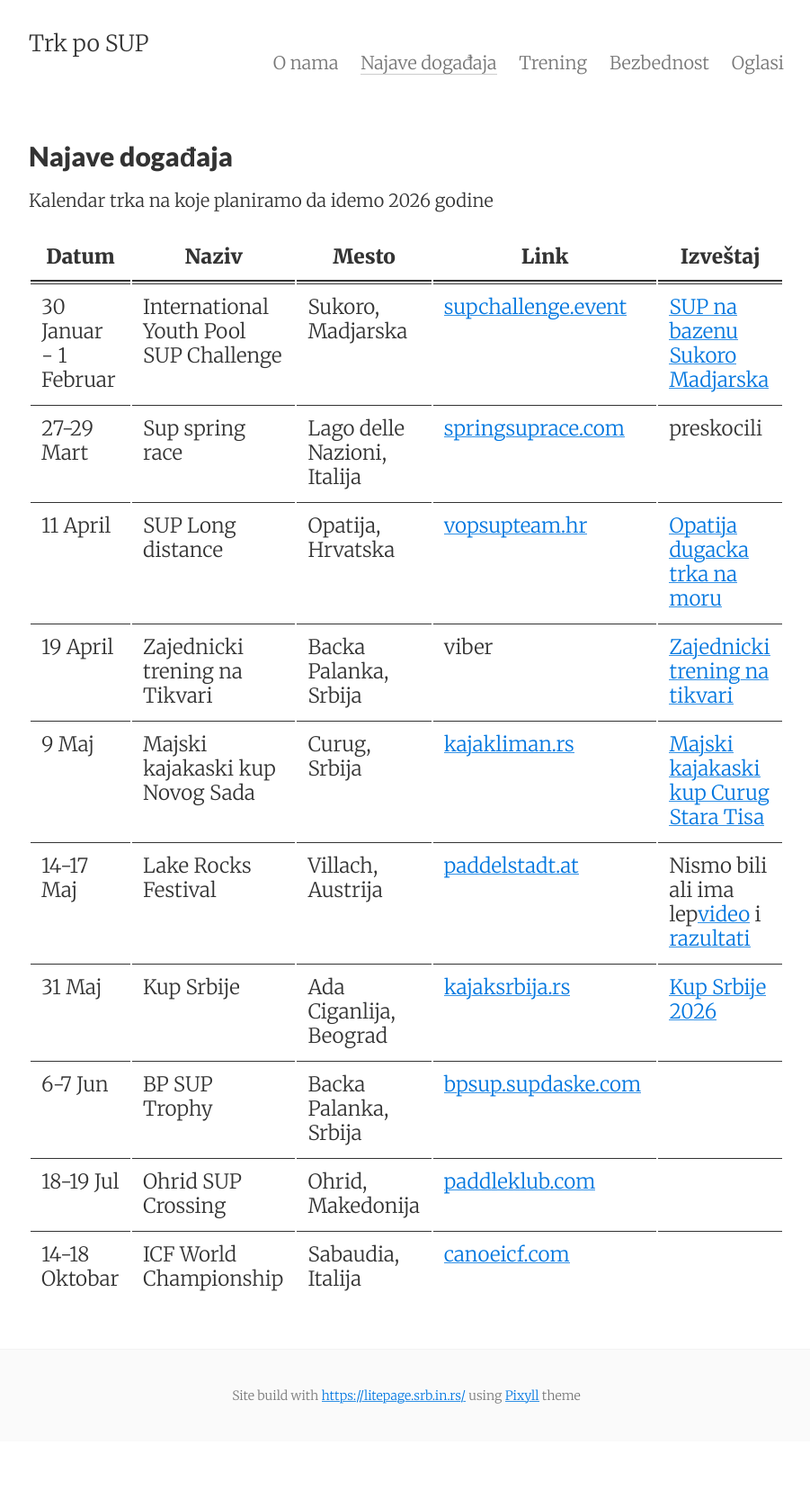
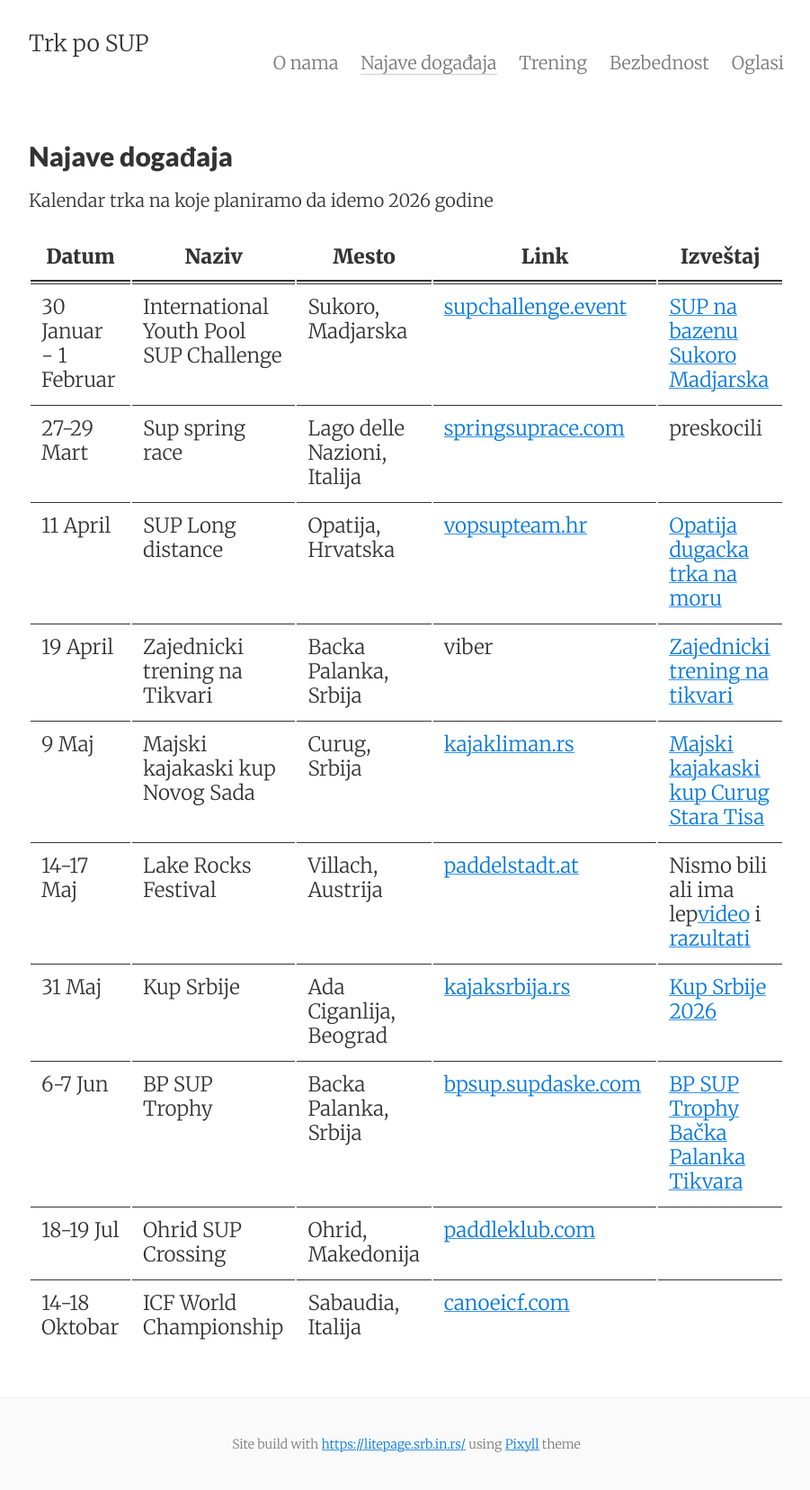
Before and after one commit to trkinrs/trk-po-sup.srb.in.rs, a Jekyll site: the page built from najave.md, in a window 1280 px wide. Shown: the whole page at 90% size, without its empty margins (188-1089 px from the left). Built offline with Jekyll 4.4.1, drawn with Linux system fonts in a browser that asks for light colours; before the commit the page ends 1602 px from its top, so only the background shows below that.

Commit message:
Update source site content

```diff
--- a/najave.md
+++ b/najave.md
@@ -13,6 +13,6 @@ Kalendar trka na koje planiramo da idemo 2026 godine
 | 9 Maj                 | Majski kajakaski kup Novog Sada        | Curug, Srbija               | [kajakliman.rs](https://kajakliman.rs/majski-kajakaski-kup-2026-curug-9-maj/)                        | [Majski kajakaski kup Curug Stara Tisa]({{ site.baseurl }}/2026/05/09/majski-kajakaski-kup-curug-stara-tisa/)                |
 | 14-17 Maj             | Lake Rocks Festival                    | Villach, Austrija           | [paddelstadt.at](https://www.paddelstadt.at/en/festival/)                                            | Nismo bili ali ima lep[video](https://youtu.be/fUVMzVAYieY?t=898) i [razultati](https://time2win.at/event/963/results?round=6567) |
 | 31 Maj                | Kup Srbije                             | Ada Ciganlija, Beograd      | [kajaksrbija.rs](https://kajaksrbija.rs/raspis-za-odrzavanje-kupa-srbije-u-kajak-sprintu-i-2-nit-a/) | [Kup Srbije 2026]({{ site.baseurl }}/2026/05/31/kup-srbije-2026/)                                                            |
-| 6-7 Jun               | BP SUP Trophy                          | Backa Palanka, Srbija       | [bpsup.supdaske.com](https://www.bpsup.supdaske.com/)                                               |                                                                                                                              |
+| 6-7 Jun               | BP SUP Trophy                          | Backa Palanka, Srbija       | [bpsup.supdaske.com](https://www.bpsup.supdaske.com/)                                               | [BP SUP Trophy Bačka Palanka Tikvara]({{ site.baseurl }}/2026/06/06/bp-sup-trophy-backa-palanka-tikvara/)                   |
 | 18-19 Jul             | Ohrid SUP Crossing                     | Ohrid, Makedonija           | [paddleklub.com](https://paddleklub.com/registration)                                                |                                                                                                                              |
 | 14-18 Oktobar         | ICF World Championship                 | Sabaudia, Italija           | [canoeicf.com](https://www.canoeicf.com/stand-up-paddling-world-championships/sabaudia-2026)         |                                                                                                                              |
```
Also changed, not shown: _posts/2026-06-06-bp-sup-trophy-backa-palanka-tikvara.md (+2 -1 lines).
